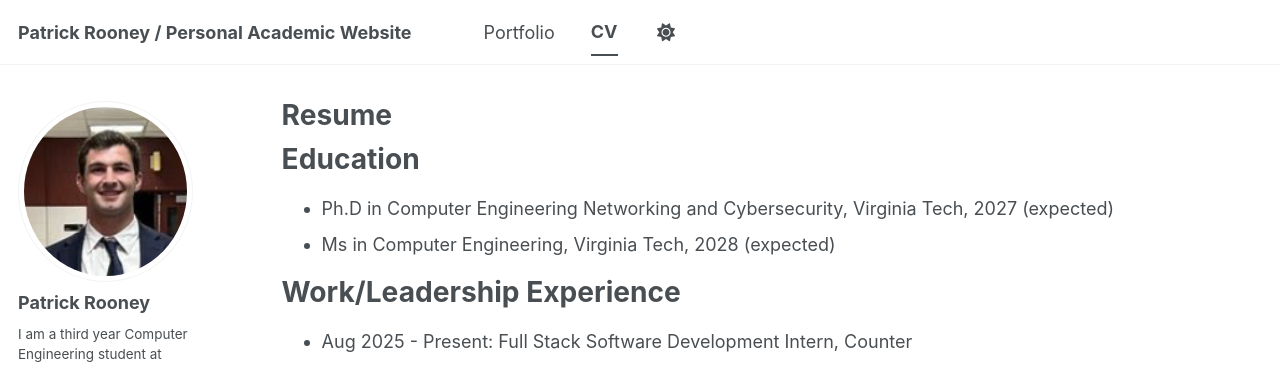
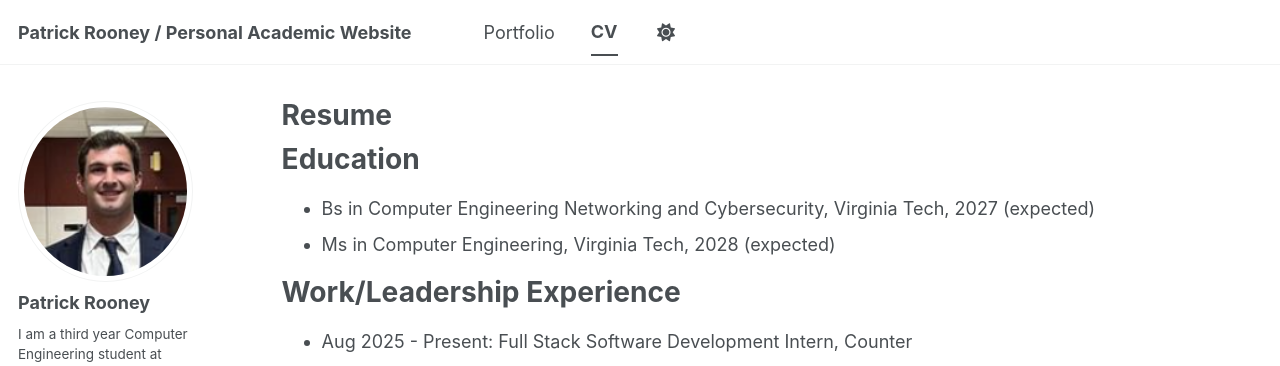
Before and after one commit to patrickrooney25/patrickrooney25.github.io, a Jekyll site: the page built from _pages/cv.md, in a window 1280 px wide and 900 px high. Shown: the top 366 px of the window. Built offline with Jekyll 4.4.1, drawn with Linux system fonts in a browser that asks for light colours; a script bundle is joined from its source files by our own code; library files that are not in the unit come from our copies.

Commit message:
corrected my degree

```diff
--- a/_pages/cv.md
+++ b/_pages/cv.md
@@ -11,7 +11,7 @@ redirect_from:
 
 Education
 ======
-* Ph.D in Computer Engineering Networking and Cybersecurity, Virginia Tech, 2027 (expected)
+* Bs in Computer Engineering Networking and Cybersecurity, Virginia Tech, 2027 (expected)
 * Ms in Computer Engineering, Virginia Tech, 2028 (expected)
 
 Work/Leadership Experience
```
